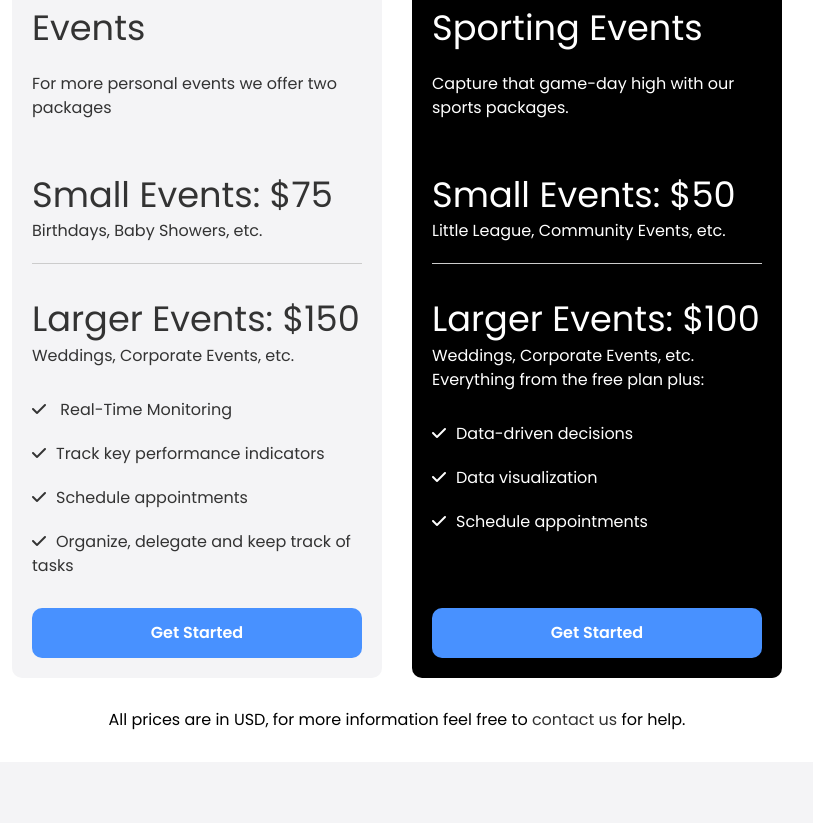
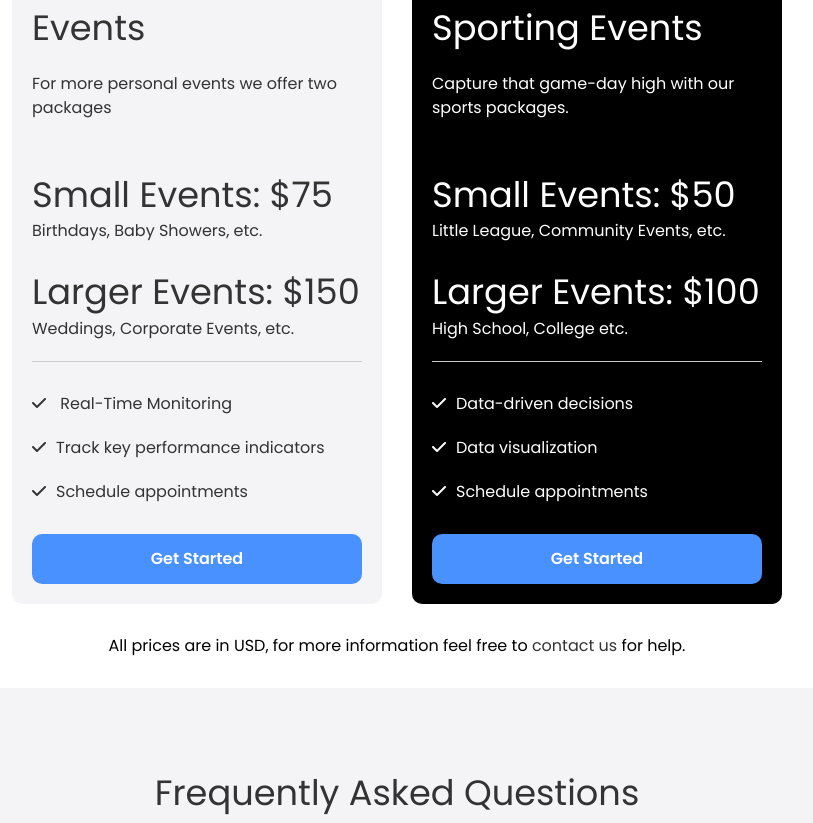
Before and after one commit to sankalpsriva/the-sh-media, a plain HTML site: page index.html in a window 1280 px wide. Shown: the part 1757-2580 px from the top of the page, without its empty margins (243-1056 px from the left). Drawn offline with Linux system fonts and the light colour scheme; a script that the page names is missing.

Commit message:
mismatched tags

```diff
--- a/index.html
+++ b/index.html
@@ -25,7 +25,7 @@
       <div class="container">
         <div class="logo">
           <a href="index.html">
-            <img style="width: 125px;" src="imgs/logo.png" alt="logo" />
+            <img style="width: 125px" src="imgs/logo.png" alt="logo" />
           </a>
         </div>
 
@@ -48,29 +48,7 @@
             </li>
           </ul>
         </div>
-        <!-- Hamburger Button -->
-        <!-- <button class="hamburger-button">
-          <div class="hamburger-line"></div>
-          <div class="hamburger-line"></div>
-          <div class="hamburger-line"></div>
-        </button>
-        <div class="mobile-menu">
-          <ul>
-            <li>
-              <a href="index.html">Home</a>
-            </li>
-            <li>
-              <a href="#">About Us</a>
-            </li>
-            <li>
-              <a href="#">Blog</a>
-            </li>
-            <li>
-              <a class="btn" href="#"> <i class="fas fa-user"></i> Log In </a>
-            </li>
-          </ul>
-        </div>
-      </div> -->
+      </div>
     </nav>
     <!-- Hero -->
     <section class="hero">
@@ -79,10 +57,8 @@
           <h1 class="hero-heading text-xxl">
             Your photography needs all in one place!
           </h1>
-          <p class="hero-text">
-          </p>
-          <div class="hero-buttons">
-          </div>
+          <p class="hero-text"></p>
+          <div class="hero-buttons"></div>
         </div>
       </div>
     </section>
@@ -94,7 +70,7 @@
         </h2>
         <div id="galleries-content" class="video-content">
           <!-- <a href="#"> -->
-            <i id="galleries">Galleries</i>
+          <i id="galleries">Galleries</i>
           <!-- </a> -->
         </div>
       </div>
@@ -161,11 +137,13 @@
               <p class="pricing-card-price">
                 <span class="text-xl">Small Events: $75 </span>
                 Birthdays, Baby Showers, etc.
-                <div></div>
+                <br />
+                <br />
                 <span class="text-xl">Larger Events: $150</span>
                 Weddings, Corporate Events, etc.
               </p>
             </div>
+
             <div class="pricing-card-body">
               <ul>
                 <li><i class="fas fa-check"></i> Real-Time Monitoring</li>
@@ -173,10 +151,6 @@
                   <i class="fas fa-check"></i>Track key performance indicators
                 </li>
                 <li><i class="fas fa-check"></i>Schedule appointments</li>
-                <li>
-                  <i class="fas fa-check"></i>Organize, delegate and keep track
-                  of tasks
-                </li>
               </ul>
               <a href="#" class="btn btn-primary btn-block">Get Started</a>
             </div>
@@ -189,28 +163,30 @@
               <p class="pricing-card-subheading">
                 Capture that game-day high with our sports packages.
               </p>
+
               <p class="pricing-card-price">
                 <span class="text-xl">Small Events: $50 </span>
                 Little League, Community Events, etc.
-                <div></div>
-                <span class="text-xl">Larger Events: $100</span>
-                Weddings, Corporate Events, etc.
+                <br />
+                <br />
+                <span class="text-xl">Larger Events: $100 </span>
+                High School, College etc.
               </p>
             </div>
+
             <div class="pricing-card-body">
-              <p>Everything from the free plan plus:</p>
               <ul>
                 <li><i class="fas fa-check"></i>Data-driven decisions</li>
                 <li><i class="fas fa-check"></i>Data visualization</li>
                 <li><i class="fas fa-check"></i>Schedule appointments</li>
-                <li><i></i></li>
               </ul>
               <a href="#" class="btn btn-primary btn-block">Get Started</a>
             </div>
           </div>
         </div>
         <p class="pricing-footer text-center">
-          All prices are in USD, for more information feel free to <a href="#contact">contact us</a> for help.
+          All prices are in USD, for more information feel free to
+          <a href="#contact">contact us</a> for help.
         </p>
       </div>
     </section>
@@ -326,14 +302,14 @@
         <div class="footer-grid">
           <div>
             <a href="index.html">
-              <img  src="imgs/logo-white.png" alt="logo" />
+              <img src="imgs/logo-white.png" alt="logo" />
             </a>
 
-            <a style="width: 25px;" class="fab fa-twitter"></a>
-            <a style="width: 25px;" class="fab fa-instagram"></a>
-            <a style="width: 25px;" class="fab fa-tiktok"></a>
-            <a style="width: 25px;" class="fab fa-facebook"></a>
-            <a style="width: 25px;" class="fab fa-youtube"></a>
+            <a style="width: 25px" class="fab fa-twitter"></a>
+            <a style="width: 25px" class="fab fa-instagram"></a>
+            <a style="width: 25px" class="fab fa-tiktok"></a>
+            <a style="width: 25px" class="fab fa-facebook"></a>
+            <a style="width: 25px" class="fab fa-youtube"></a>
           </div>
           <div>
             <h4>Company</h4>
@@ -344,11 +320,13 @@
           </div>
           <div>
             <h4 id="contact">Contact</h4>
-            <h4> </h4>
+            <h4></h4>
             <ul>
               <li>
-                <span style="font-size: 5px;"></span> <a href="mailto:info@theshmedia.com">info@theshmedia.com</a>
-                <span style="font-size: 5px;"></span> <a href="mailto:photos@theshmedia.com">photos@theshmedia.com</a>
+                <span style="font-size: 5px"></span>
+                <a href="mailto:info@theshmedia.com">info@theshmedia.com</a>
+                <span style="font-size: 5px"></span>
+                <a href="mailto:photos@theshmedia.com">photos@theshmedia.com</a>
               </li>
             </ul>
           </div>
```
